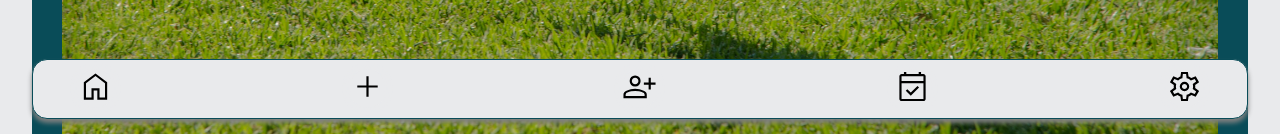
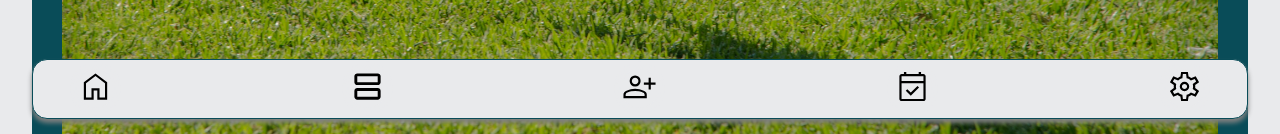
Before and after one commit to Ja-ku-ba/Dm-Daily_motivation, a React (Create React App) app in the folder frontend/: page /posts in a window 1280 px wide. Shown: the part 666-800 px from the top of the page. Built offline with nearby package versions, Linux system fonts and the light colour scheme.

Commit message:
navigatin redirects to pages

```diff
--- a/frontend/src/App.js
+++ b/frontend/src/App.js
@@ -21,10 +21,10 @@ function App() {
             <Route path="/" element={<Home/>} exact/>
             <Route path="/posts" element={<Posts/>} exact/>
           </Routes>
+          <div className="navigation--spaceFiller"></div>
+          <Navigation/>
         </Router>
 
-        <div className="navigation--spaceFiller"></div>
-          <Navigation/>
       </div>
     );
 }
--- a/frontend/src/components/Navigation.js
+++ b/frontend/src/components/Navigation.js
@@ -1,6 +1,8 @@
 import React from 'react'
+import { Link } from 'react-router-dom'
+
 import logo from "../assets/icons/home.svg"
-import add from "../assets/icons/add.svg"
+import posts from "../assets/icons/posts.svg"
 import friends from "../assets/icons/friends.svg"
 import calendar from "../assets/icons/calendar.svg"
 import settings from "../assets/icons/settings.svg"
@@ -9,11 +11,25 @@ const Navigation = () => {
   return (
     <div className='Navigation'>
         <ul className='Navigation__panel'>
-        <li className='Navigation__panel__ele'><img width={"35px"} height={"35px"} src={logo}></img></li>
-        <li className='Navigation__panel__ele'><img width={"35px"} height={"35px"} src={add}></img></li>
-        <li className='Navigation__panel__ele'><img width={"35px"} height={"35px"} src={friends}></img></li>
-        <li className='Navigation__panel__ele'><img width={"35px"} height={"35px"} src={calendar}></img></li>
-        <li className='Navigation__panel__ele'><img width={"35px"} height={"35px"} src={settings}></img></li>
+        <li className='Navigation__panel__ele'>
+          <Link to={"/"}>
+            <img width={"35px"} height={"35px"} src={logo}/>
+            </Link>
+        </li>
+        <li className='Navigation__panel__ele'>
+          <Link to={'/posts'}>
+            <img width={"35px"} height={"35px"} src={posts}/>
+          </Link>
+        </li>
+        <li className='Navigation__panel__ele'>
+          <img width={"35px"} height={"35px"} src={friends}/>
+        </li>
+        <li className='Navigation__panel__ele'>
+          <img width={"35px"} height={"35px"} src={calendar}/>
+        </li>
+        <li className='Navigation__panel__ele'>
+          <img width={"35px"} height={"35px"} src={settings}/>
+        </li>
         </ul>
     </div>
   )
```
Also changed, not shown: frontend/src/assets/icons/posts.svg (added), 1 other file (tests, documents, lock files or other folders).
